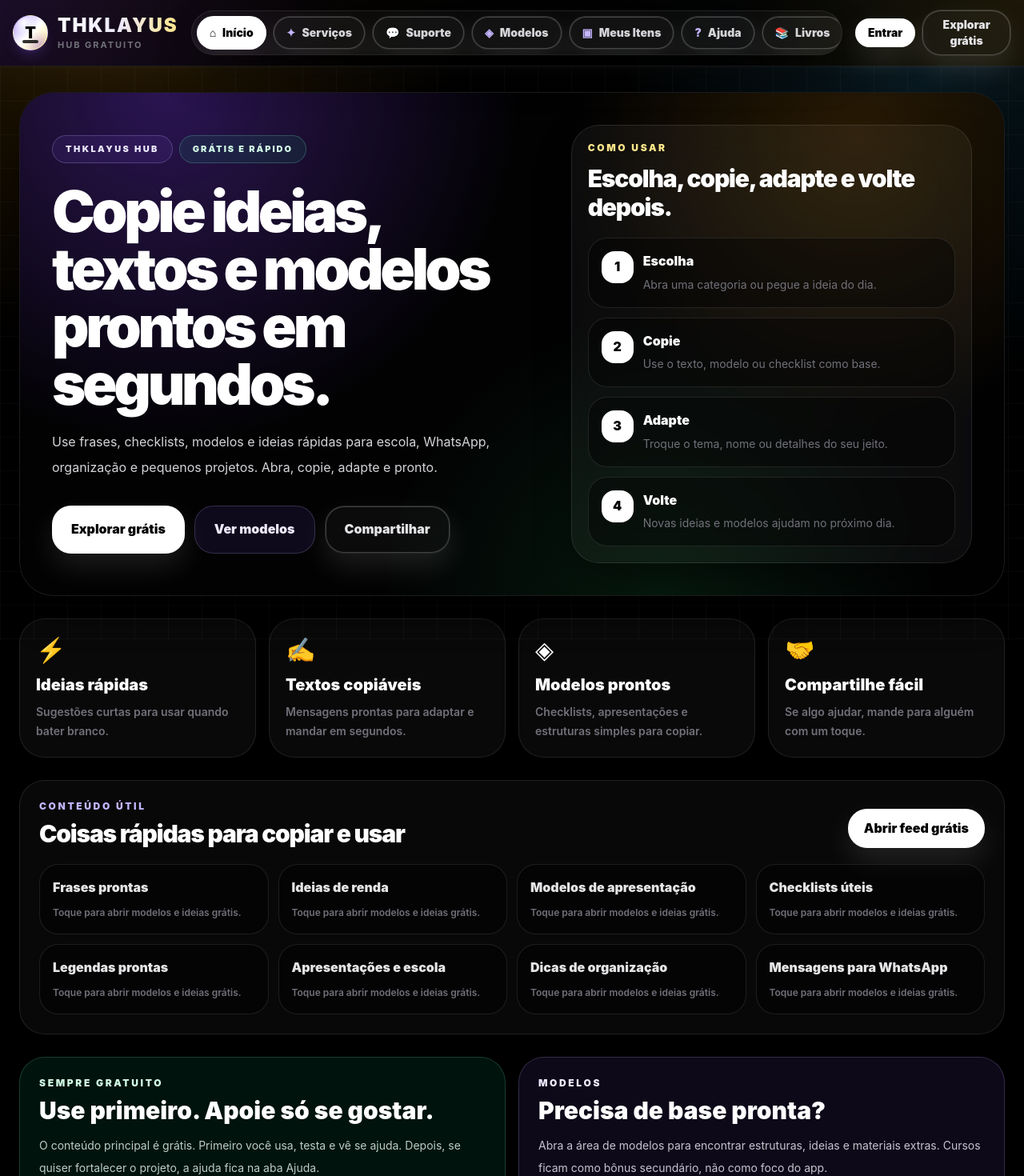
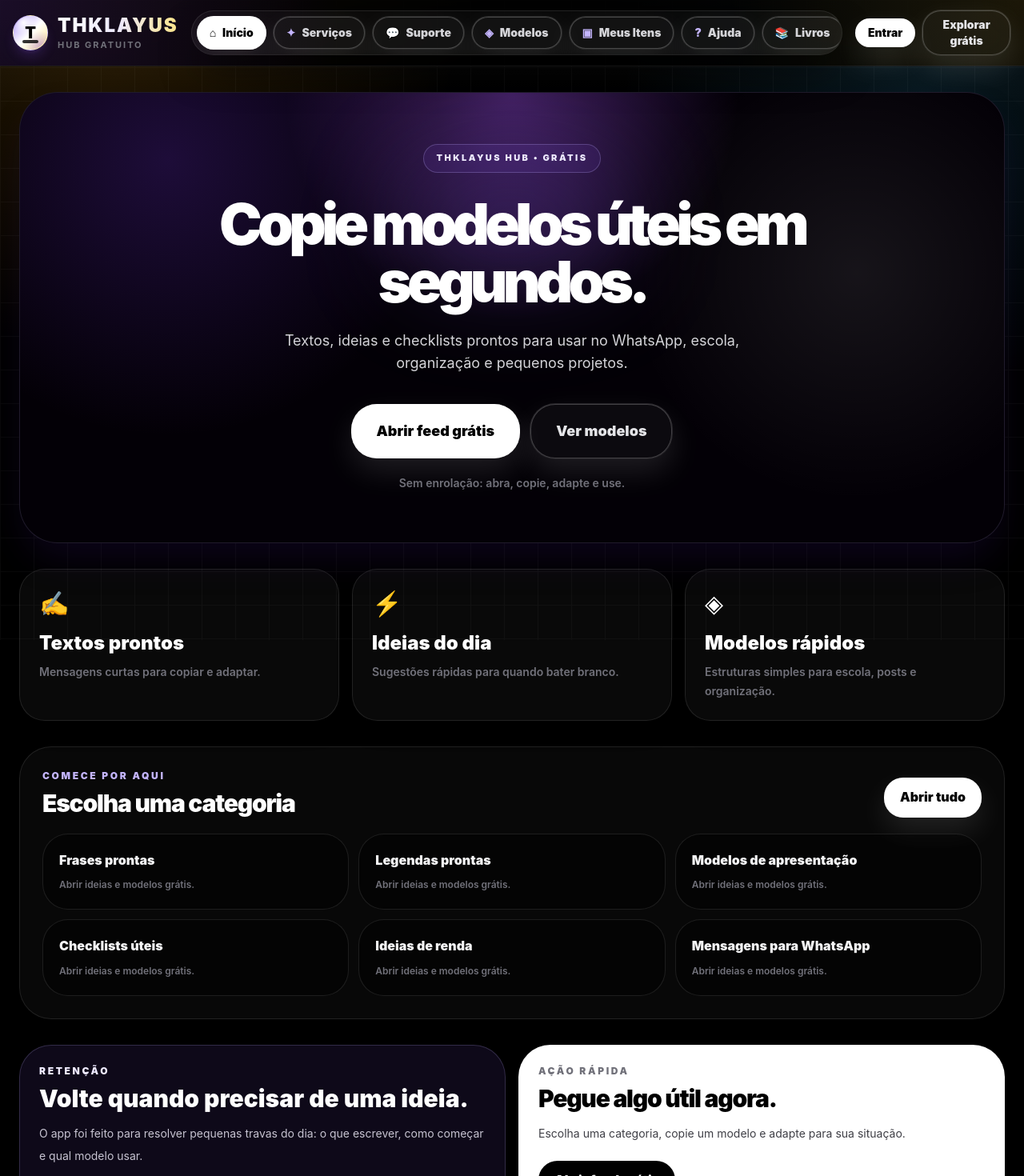
Before and after one commit to thiagodouglas19t-lang/Thklayus-hub, a React (Vite) app: page / in a window 1280 px wide. Shown: the top 1470 px of the page at 80% size. Built offline with nearby package versions, Linux system fonts and the light colour scheme.

Commit message:
Redesign home with focused premium landing

```diff
--- a/src/pages/Home.tsx
+++ b/src/pages/Home.tsx
@@ -1,69 +1,46 @@
 const features = [
-  { title: "Ideias rápidas", desc: "Sugestões curtas para usar quando bater branco.", icon: "⚡" },
-  { title: "Textos copiáveis", desc: "Mensagens prontas para adaptar e mandar em segundos.", icon: "✍️" },
-  { title: "Modelos prontos", desc: "Checklists, apresentações e estruturas simples para copiar.", icon: "◈" },
-  { title: "Compartilhe fácil", desc: "Se algo ajudar, mande para alguém com um toque.", icon: "🤝" },
+  { title: "Textos prontos", desc: "Mensagens curtas para copiar e adaptar.", icon: "✍️" },
+  { title: "Ideias do dia", desc: "Sugestões rápidas para quando bater branco.", icon: "⚡" },
+  { title: "Modelos rápidos", desc: "Estruturas simples para escola, posts e organização.", icon: "◈" },
 ];
 
-const userFlow = [
-  ["1", "Escolha", "Abra uma categoria ou pegue a ideia do dia."],
-  ["2", "Copie", "Use o texto, modelo ou checklist como base."],
-  ["3", "Adapte", "Troque o tema, nome ou detalhes do seu jeito."],
-  ["4", "Volte", "Novas ideias e modelos ajudam no próximo dia."],
-];
-
-const contentIdeas = ["Frases prontas", "Ideias de renda", "Modelos de apresentação", "Checklists úteis", "Legendas prontas", "Apresentações e escola", "Dicas de organização", "Mensagens para WhatsApp"];
+const contentIdeas = ["Frases prontas", "Legendas prontas", "Modelos de apresentação", "Checklists úteis", "Ideias de renda", "Mensagens para WhatsApp"];
 
 export default function Home({ setPage }: { setPage: (page: any) => void }) {
   return (
-    <div className="space-y-7">
-      <section className="relative overflow-hidden rounded-[2.7rem] border border-white/10 bg-[#020203] p-6 shadow-2xl shadow-black/70 md:p-10">
-        <div className="pointer-events-none absolute inset-0 bg-[radial-gradient(circle_at_15%_0%,rgba(124,58,237,0.34),transparent_36%),radial-gradient(circle_at_85%_10%,rgba(245,158,11,0.16),transparent_30%),radial-gradient(circle_at_65%_100%,rgba(34,197,94,0.12),transparent_34%)]" />
-        <div className="relative grid gap-9 lg:grid-cols-[1.1fr_0.9fr] lg:items-center">
-          <div>
-            <div className="flex flex-wrap gap-2">
-              <span className="rounded-full border border-violet-300/25 bg-violet-500/10 px-4 py-2 text-[11px] font-black uppercase tracking-[0.22em] text-violet-100">THKLAYUS Hub</span>
-              <span className="rounded-full border border-emerald-300/25 bg-emerald-500/10 px-4 py-2 text-[11px] font-black uppercase tracking-[0.18em] text-emerald-100">Grátis e rápido</span>
-            </div>
-            <h1 className="mt-6 max-w-4xl text-4xl font-black leading-[1.02] tracking-[-0.06em] md:text-7xl">Copie ideias, textos e modelos prontos em segundos.</h1>
-            <p className="mt-5 max-w-2xl text-base leading-8 text-zinc-300">Use frases, checklists, modelos e ideias rápidas para escola, WhatsApp, organização e pequenos projetos. Abra, copie, adapte e pronto.</p>
-            <div className="mt-8 flex flex-wrap gap-3">
-              <button onClick={() => setPage("gratis")} className="rounded-2xl bg-white px-6 py-4 font-black text-black shadow-lg shadow-violet-500/25 transition hover:scale-[1.03] active:scale-95">Explorar grátis</button>
-              <button onClick={() => setPage("cursos")} className="rounded-2xl border border-violet-300/20 bg-violet-500/10 px-6 py-4 font-black text-violet-100 transition hover:bg-violet-500/15 active:scale-95">Ver modelos</button>
-              <button onClick={() => setPage("gratis")} className="rounded-2xl border border-white/10 bg-white/[0.04] px-6 py-4 font-black text-zinc-200 transition hover:bg-white/[0.08] active:scale-95">Compartilhar</button>
-            </div>
+    <div className="space-y-8">
+      <section className="relative overflow-hidden rounded-[3rem] border border-violet-300/15 bg-[#030006] px-6 py-10 text-center shadow-2xl shadow-violet-950/30 md:px-10 md:py-16">
+        <div className="pointer-events-none absolute inset-0 bg-[radial-gradient(circle_at_50%_0%,rgba(168,85,247,0.38),transparent_34%),radial-gradient(circle_at_15%_15%,rgba(124,58,237,0.22),transparent_30%),radial-gradient(circle_at_85%_40%,rgba(255,255,255,0.08),transparent_26%)]" />
+        <div className="pointer-events-none absolute left-1/2 top-20 h-40 w-72 -translate-x-1/2 rounded-full bg-violet-500/20 blur-3xl" />
+        <div className="relative mx-auto max-w-4xl">
+          <div className="flex justify-center"><span className="rounded-full border border-violet-300/25 bg-violet-500/10 px-4 py-2 text-[11px] font-black uppercase tracking-[0.22em] text-violet-100">THKLAYUS Hub • grátis</span></div>
+          <h1 className="mt-7 text-5xl font-black leading-[0.95] tracking-[-0.08em] text-white md:text-7xl">Copie modelos úteis em segundos.</h1>
+          <p className="mx-auto mt-6 max-w-2xl text-base leading-8 text-zinc-300 md:text-lg">Textos, ideias e checklists prontos para usar no WhatsApp, escola, organização e pequenos projetos.</p>
+          <div className="mt-9 flex flex-col items-center justify-center gap-3 sm:flex-row">
+            <button onClick={() => setPage("gratis")} className="w-full rounded-3xl bg-white px-8 py-5 text-lg font-black text-black shadow-2xl shadow-violet-500/30 transition hover:scale-[1.03] active:scale-95 sm:w-auto">Abrir feed grátis</button>
+            <button onClick={() => setPage("cursos")} className="w-full rounded-3xl border border-white/10 bg-white/[0.04] px-8 py-5 text-lg font-black text-zinc-200 transition hover:border-violet-300/35 hover:bg-violet-500/10 active:scale-95 sm:w-auto">Ver modelos</button>
           </div>
-          <div className="rounded-[2.2rem] border border-white/10 bg-white/[0.045] p-5 shadow-2xl shadow-black/50 backdrop-blur-xl">
-            <p className="text-xs font-black uppercase tracking-[0.22em] text-amber-200">Como usar</p>
-            <h2 className="mt-3 text-3xl font-black tracking-[-0.04em]">Escolha, copie, adapte e volte depois.</h2>
-            <div className="mt-5 space-y-3">
-              {userFlow.map(([n,t,d]) => <div key={n} className="flex gap-3 rounded-2xl border border-white/10 bg-black/40 p-4"><div className="grid h-10 w-10 shrink-0 place-items-center rounded-xl bg-white font-black text-black">{n}</div><div><h3 className="font-black text-white">{t}</h3><p className="mt-1 text-sm leading-6 text-zinc-500">{d}</p></div></div>)}
-            </div>
-          </div>
+          <p className="mt-5 text-sm font-semibold text-zinc-500">Sem enrolação: abra, copie, adapte e use.</p>
         </div>
       </section>
 
-      <section className="grid gap-4 md:grid-cols-4">
-        {features.map((item) => <article key={item.title} className="rounded-3xl border border-white/10 bg-white/[0.035] p-5"><p className="text-3xl">{item.icon}</p><h3 className="mt-3 text-xl font-black text-white">{item.title}</h3><p className="mt-2 text-sm font-semibold leading-6 text-zinc-500">{item.desc}</p></article>)}
+      <section className="grid gap-4 md:grid-cols-3">
+        {features.map((item) => <article key={item.title} className="rounded-[2rem] border border-white/10 bg-white/[0.035] p-6 shadow-xl shadow-black/20"><p className="text-3xl">{item.icon}</p><h3 className="mt-4 text-2xl font-black text-white">{item.title}</h3><p className="mt-2 text-sm font-semibold leading-6 text-zinc-500">{item.desc}</p></article>)}
       </section>
 
-      <section className="rounded-[2rem] border border-white/10 bg-white/[0.03] p-5 md:p-6">
+      <section className="rounded-[2.5rem] border border-white/10 bg-white/[0.03] p-5 md:p-7">
         <div className="flex flex-wrap items-end justify-between gap-4">
-          <div><p className="text-xs font-black uppercase tracking-[0.22em] text-violet-300">Conteúdo útil</p><h2 className="mt-2 text-3xl font-black tracking-[-0.04em]">Coisas rápidas para copiar e usar</h2></div>
-          <button onClick={() => setPage("gratis")} className="rounded-2xl bg-white px-5 py-3 font-black text-black">Abrir feed grátis</button>
+          <div><p className="text-xs font-black uppercase tracking-[0.22em] text-violet-300">Comece por aqui</p><h2 className="mt-2 text-3xl font-black tracking-[-0.04em] text-white">Escolha uma categoria</h2></div>
+          <button onClick={() => setPage("gratis")} className="rounded-2xl bg-white px-5 py-3 font-black text-black">Abrir tudo</button>
         </div>
-        <div className="mt-5 grid gap-3 sm:grid-cols-2 lg:grid-cols-4">
-          {contentIdeas.map((item) => <button key={item} onClick={() => setPage("gratis")} className="rounded-2xl border border-white/10 bg-black/45 p-4 text-left font-black text-zinc-200 transition hover:-translate-y-1 hover:border-violet-300/40 hover:bg-violet-500/10">{item}<p className="mt-2 text-xs font-semibold leading-5 text-zinc-500">Toque para abrir modelos e ideias grátis.</p></button>)}
+        <div className="mt-5 grid gap-3 sm:grid-cols-2 lg:grid-cols-3">
+          {contentIdeas.map((item) => <button key={item} onClick={() => setPage("gratis")} className="rounded-3xl border border-white/10 bg-black/45 p-5 text-left font-black text-zinc-100 transition hover:-translate-y-1 hover:border-violet-300/40 hover:bg-violet-500/10">{item}<p className="mt-2 text-xs font-semibold leading-5 text-zinc-500">Abrir ideias e modelos grátis.</p></button>)}
         </div>
       </section>
 
       <section className="grid gap-4 lg:grid-cols-[1fr_1fr]">
-        <div className="rounded-[2rem] border border-emerald-300/20 bg-emerald-500/10 p-6"><p className="text-xs font-black uppercase tracking-[0.22em] text-emerald-100">Sempre gratuito</p><h2 className="mt-2 text-3xl font-black text-white">Use primeiro. Apoie só se gostar.</h2><p className="mt-3 text-sm leading-7 text-emerald-50/80">O conteúdo principal é grátis. Primeiro você usa, testa e vê se ajuda. Depois, se quiser fortalecer o projeto, a ajuda fica na aba Ajuda.</p></div>
-        <div className="rounded-[2rem] border border-violet-300/20 bg-violet-500/10 p-6"><p className="text-xs font-black uppercase tracking-[0.22em] text-violet-100">Modelos</p><h2 className="mt-2 text-3xl font-black text-white">Precisa de base pronta?</h2><p className="mt-3 text-sm leading-7 text-violet-50/80">Abra a área de modelos para encontrar estruturas, ideias e materiais extras. Cursos ficam como bônus secundário, não como foco do app.</p><button onClick={() => setPage("cursos")} className="mt-5 rounded-2xl bg-white px-5 py-3 font-black text-black">Ver modelos</button></div>
-      </section>
-
-      <section className="rounded-[2rem] border border-white/10 bg-white p-6 text-black">
-        <div className="flex flex-wrap items-center justify-between gap-4"><div><h2 className="text-3xl font-black tracking-[-0.04em]">Pegue uma ideia em 10 segundos.</h2><p className="mt-2 text-sm leading-6 text-zinc-700">Abra o feed grátis, copie algo útil e adapte para o que você precisa agora.</p></div><button onClick={() => setPage("gratis")} className="rounded-2xl bg-black px-6 py-4 font-black text-white">Abrir agora</button></div>
+        <div className="rounded-[2.5rem] border border-violet-300/20 bg-violet-500/10 p-6"><p className="text-xs font-black uppercase tracking-[0.22em] text-violet-100">Retenção</p><h2 className="mt-2 text-3xl font-black text-white">Volte quando precisar de uma ideia.</h2><p className="mt-3 text-sm leading-7 text-violet-50/80">O app foi feito para resolver pequenas travas do dia: o que escrever, como começar e qual modelo usar.</p></div>
+        <div className="rounded-[2.5rem] border border-white/10 bg-white p-6 text-black"><p className="text-xs font-black uppercase tracking-[0.22em] text-zinc-500">Ação rápida</p><h2 className="mt-2 text-3xl font-black tracking-[-0.04em]">Pegue algo útil agora.</h2><p className="mt-3 text-sm leading-7 text-zinc-700">Escolha uma categoria, copie um modelo e adapte para sua situação.</p><button onClick={() => setPage("gratis")} className="mt-5 rounded-2xl bg-black px-5 py-3 font-black text-white">Abrir feed grátis</button></div>
       </section>
     </div>
   );
```
